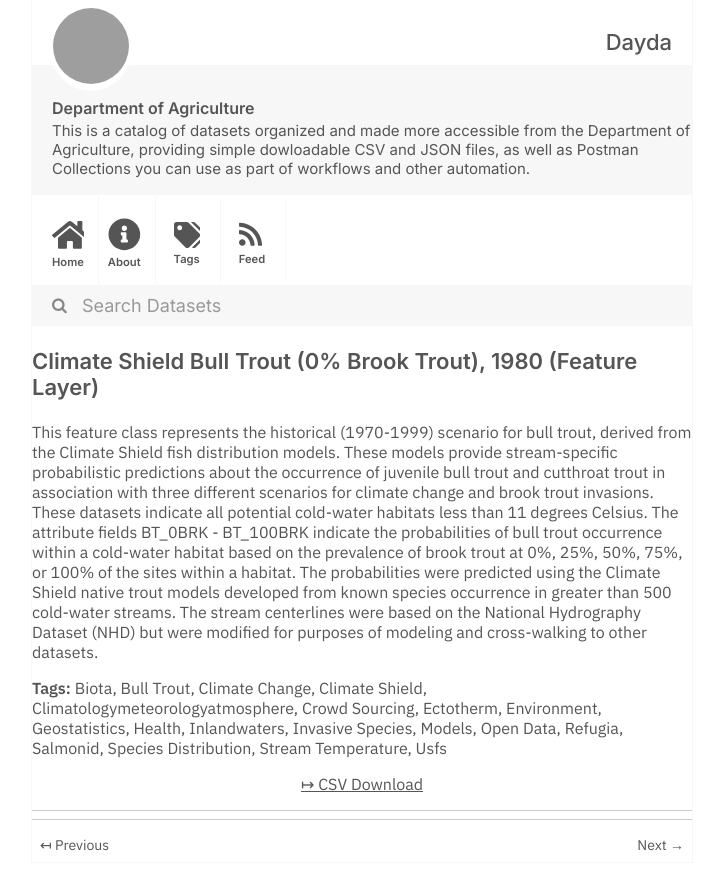
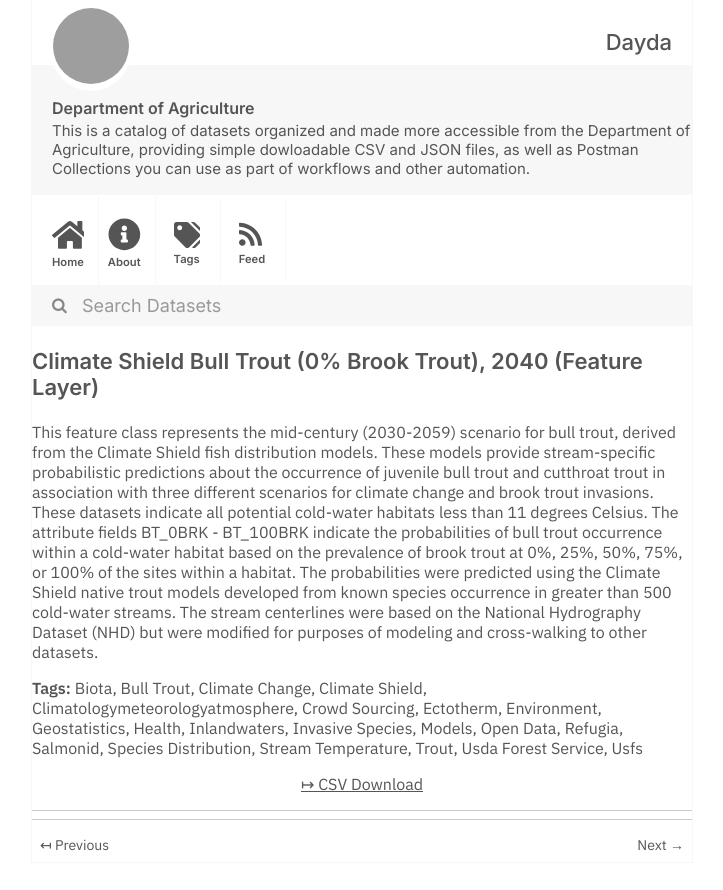
Before and after one commit to dayda-entities/department-of-agriculture, a Jekyll site: the page built from _posts/2020-12-03-climate-shield-bull-trout-0-br.md, in a window 1280 px wide, cut to the strip 0-890 px from the top of the page. Shown: the whole strip, without its empty margins (278-1001 px from the left). Built offline with Jekyll 4.4.1, drawn with Linux system fonts in a browser that asks for light colours; grey boxes are pictures that could not be loaded.

```diff
--- a/_posts/2020-12-03-climate-shield-bull-trout-0-br.md
+++ b/_posts/2020-12-03-climate-shield-bull-trout-0-br.md
@@ -1,7 +1,7 @@
 ---
-title: 'Climate Shield Bull Trout (0% Brook Trout), 1980 (Feature Layer)'
-created: '2020-12-03T20:26:22.007157'
-modified: '2020-12-03T20:26:22.007168'
+title: 'Climate Shield Bull Trout (0% Brook Trout), 2040 (Feature Layer)'
+created: '2020-12-03T20:26:22.182083'
+modified: '2021-05-14T15:12:00.988838'
 state: active
 type: dataset
 tags:
@@ -23,12 +23,14 @@ tags:
   - Salmonid
   - Species Distribution
   - Stream Temperature
+  - Trout
+  - Usda Forest Service
   - Usfs
 groups: []
 csv_url: >-
-  https://data-usfs.hub.arcgis.com/datasets/c1639ff04e304270b3d9fd656cdb7efe_0.csv?outSR=%7B%22latestWkid%22%3A4269%2C%22wkid%22%3A4269%7D
+  https://data-usfs.hub.arcgis.com/datasets/c0672a6394ca49fda7f297f55f3c8ddc_1.csv?outSR=%7B%22latestWkid%22%3A4269%2C%22wkid%22%3A4269%7D
 json_url: ''
 layout: post
 
 ---
-This feature class represents the historical (1970-1999) scenario for bull trout, derived from the Climate Shield fish distribution models. These models provide stream-specific probabilistic predictions about the occurrence of juvenile bull trout and cutthroat trout in association with three different scenarios for climate change and brook trout invasions. These datasets indicate all potential cold-water habitats less than 11 degrees Celsius. The attribute fields BT_0BRK - BT_100BRK indicate the probabilities of bull trout occurrence within a cold-water habitat based on the prevalence of brook trout at 0%, 25%, 50%, 75%, or 100% of the sites within a habitat. The probabilities were predicted using the Climate Shield native trout models developed from known species occurrence in greater than 500 cold-water streams. The stream centerlines were based on the National Hydrography Dataset (NHD) but were modified for purposes of modeling and cross-walking to other datasets.
+This feature class represents the mid-century (2030-2059) scenario for bull trout, derived from the Climate Shield fish distribution models. These models provide stream-specific probabilistic predictions about the occurrence of juvenile bull trout and cutthroat trout in association with three different scenarios for climate change and brook trout invasions. These datasets indicate all potential cold-water habitats less than 11 degrees Celsius. The attribute fields BT_0BRK - BT_100BRK indicate the probabilities of bull trout occurrence within a cold-water habitat based on the prevalence of brook trout at 0%, 25%, 50%, 75%, or 100% of the sites within a habitat. The probabilities were predicted using the Climate Shield native trout models developed from known species occurrence in greater than 500 cold-water streams. The stream centerlines were based on the National Hydrography Dataset (NHD) but were modified for purposes of modeling and cross-walking to other datasets.
```
